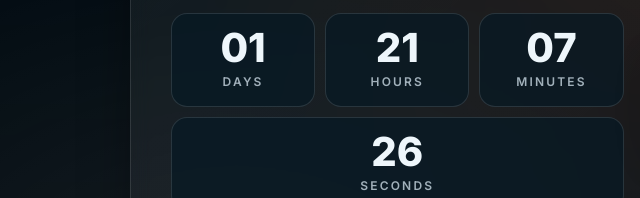
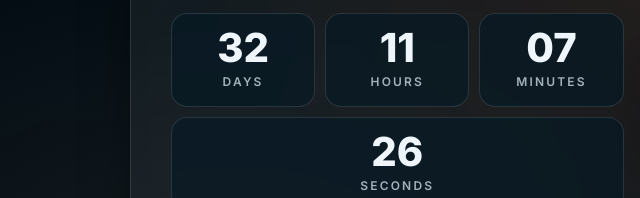
Before and after one commit to Tarek1k/Zawwed-Coming-Soon, a plain HTML site: page index.html in a window 1280 px wide. Shown: the part 312-510 px from the top of the page, 20-660 px from the left. Drawn offline with Linux system fonts and the light colour scheme.

Commit message:
Update index.html

```diff
--- a/index.html
+++ b/index.html
@@ -391,7 +391,7 @@
     <script>
         // ==================== Config ====================
         // Set your launch date/time (YYYY-MM-DDTHH:mm:ss) in your local time:
-        const LAUNCH_AT = '2025-12-01T10:00:00';
+        const LAUNCH_AT = '2026-01-01T00:00:00';
 
         // Optional: default language: 'en' or 'ar'
         const DEFAULT_LANG = localStorage.getItem('zawwed_lang') || (navigator.language.startsWith('ar') ? 'ar' : 'en');
```
